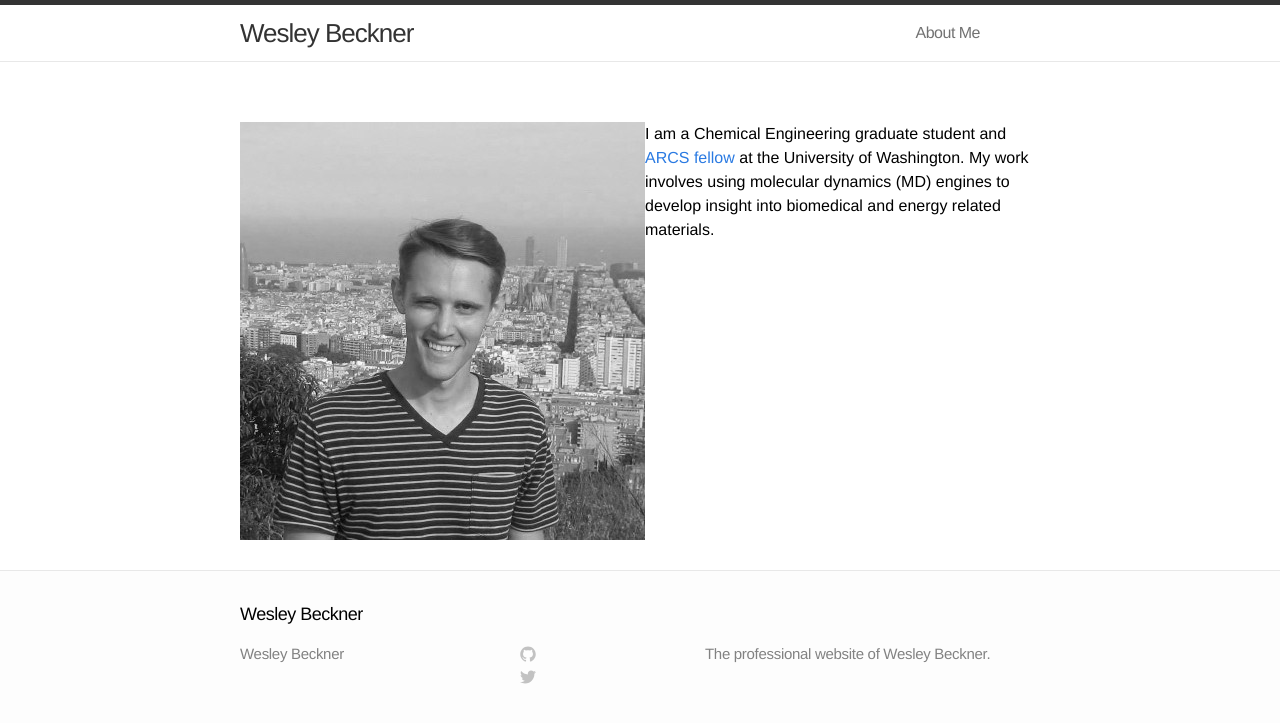
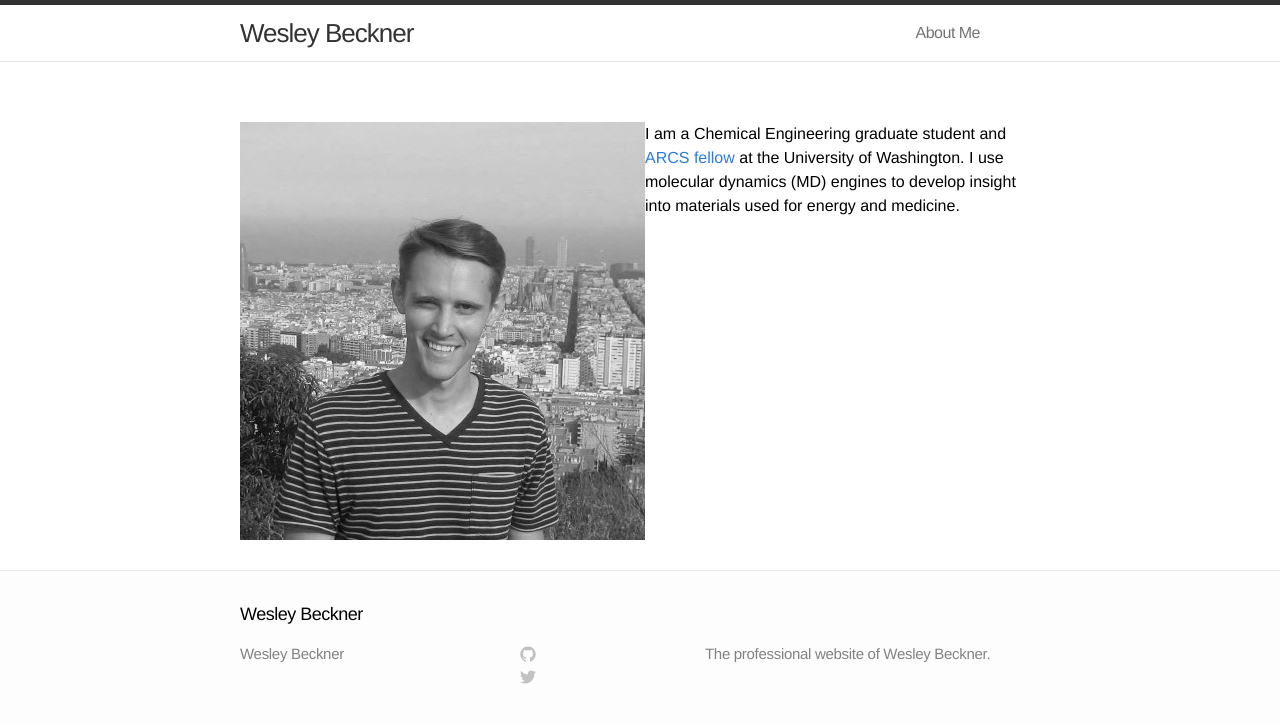
Before and after one commit to wesleybeckner/wesleybeckner.github.io, a Jekyll site: the page built from index.md, in a window 1280 px wide. Shown: the top 723 px of the page. Built offline with Jekyll 4.4.1, drawn with Linux system fonts in a browser that asks for light colours.

Commit message:
trying to get jekyll to work

```diff
--- a/index.md
+++ b/index.md
@@ -2,6 +2,6 @@
 layout: page
 ---
 
-<img align="left" src="{{ site.url }}/assets/professional_wes1.jpg" hscpace="40">
+<img align="left" src="{{ site.url }}/assets/professional_wes1.jpg" hspace="40">
 
-I am a Chemical Engineering graduate student and [ARCS fellow](http://seattlearcsfoundation.org/) at the University of Washington. My work involves using molecular dynamics (MD) engines to develop insight into biomedical and energy related materials.
+I am a Chemical Engineering graduate student and [ARCS fellow](http://seattlearcsfoundation.org/) at the University of Washington. I use molecular dynamics (MD) engines to develop insight into materials used for energy and medicine.
```
